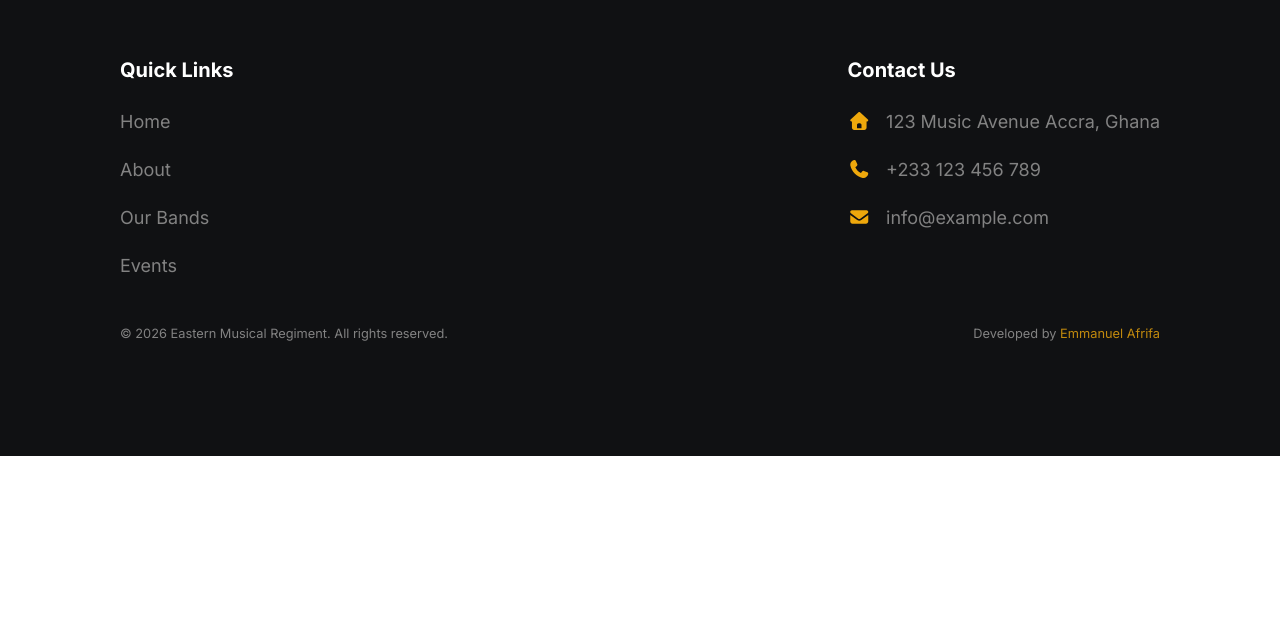
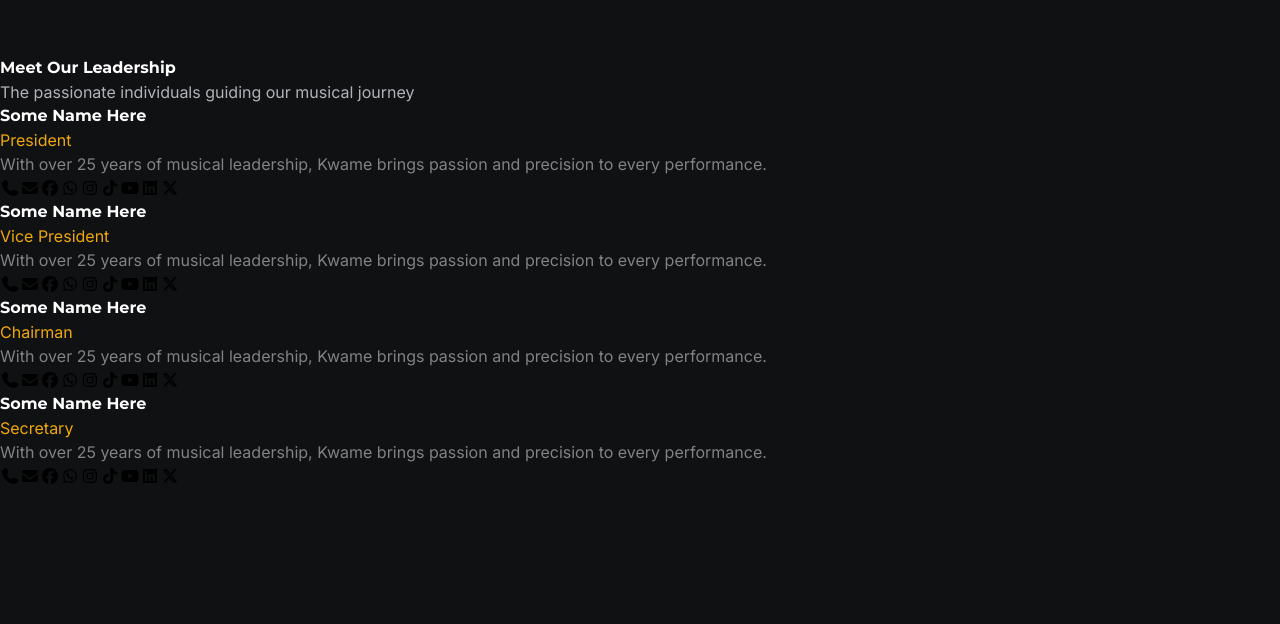
Before and after one commit to Emmanuel-Afrifa/eastern-musical-regiment-website, a Next.js app in the folder frontend/: page /about in a window 1280 px wide. Shown: the part 856-1480 px from the top of the page. Before the commit the page ends 1312 px from the top, so only its background shows below. Built offline with nearby package versions, Linux system fonts and the light colour scheme.

Commit message:
Added the markup for the Leadership section

```diff
--- a/frontend/public/data/data.json
+++ b/frontend/public/data/data.json
@@ -43,7 +43,7 @@
             }
         },
         {
-            "id": "01",
+            "id": "03",
             "name": "Some Name Here",
             "role": "Chairman",
             "phone": "+233123456789",
@@ -64,7 +64,7 @@
             }
         },
         {
-            "id": "01",
+            "id": "04",
             "name": "Some Name Here",
             "role": "Secretary",
             "phone": "+233123456789",
--- a/frontend/src/app/components/_templates/AboutPageTemplate.tsx
+++ b/frontend/src/app/components/_templates/AboutPageTemplate.tsx
@@ -1,9 +1,11 @@
 import AboutIntroSection from "../organisms/AboutIntroSection"
+import LeadershipSection from "../organisms/LeadershipSection"
 
 const AboutPageTemplate = () => {
     return (
         <section>
             <AboutIntroSection />
+            <LeadershipSection />
         </section>
     )
 }
--- /dev/null
+++ b/frontend/src/app/components/organisms/LeadershipSection.tsx
@@ -0,0 +1,29 @@
+import Section from "../atoms/Section"
+import Container from "../atoms/Container"
+import data from "../../../../public/data/data.json"
+import LeaderCard from "../molecules/LeaderCard"
+
+const LeadershipSection = () => {
+
+    const leadersData = data.leaders
+
+    return (
+        <Section bgColor="bg-fg-black">
+            <Container>
+                <div>
+                    <h2 className="text-white">Meet Our Leadership</h2>
+                    <p className="text-fg-gray">The passionate individuals guiding our musical journey</p>
+                    <div>
+                        {leadersData.map(leader => {
+                            return (
+                                <LeaderCard key={leader.id} leaderInfo={leader}/>
+                            )
+                        })}
+                    </div>
+                </div>
+            </Container>
+        </Section>
+    )
+}
+
+export default LeadershipSection
```
